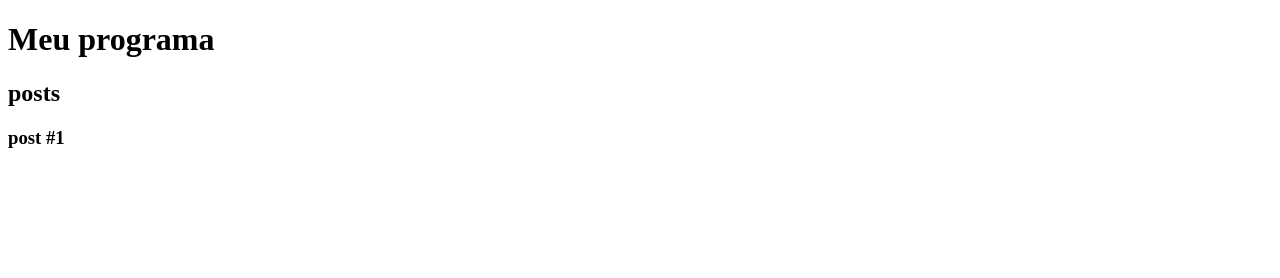
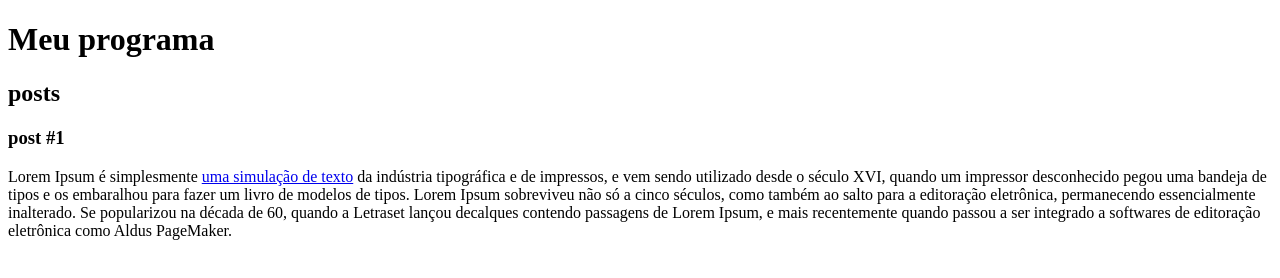
Before and after one commit to wesleyro/primeiroHTML, a plain HTML site: page paginaWeb/index.html in a window 1280 px wide. Drawn offline with Linux system fonts and the light colour scheme.

Commit message:
adicionando um texto

```diff
--- a/paginaWeb/index.html
+++ b/paginaWeb/index.html
@@ -16,6 +16,10 @@
                 <header>
                     <h3> post #1</h3>
                 </header>
+                <p>
+                    Lorem Ipsum é simplesmente <a href="https://www.linkedin.com/in/wesley-veiga-47757b197/" target="black">uma simulação de texto</a> da indústria tipográfica e de impressos, e vem sendo utilizado desde o século XVI, quando um impressor desconhecido pegou uma bandeja de tipos e os embaralhou para fazer um livro de modelos de tipos. Lorem Ipsum sobreviveu não só a cinco séculos, como também ao salto para a editoração eletrônica, permanecendo essencialmente inalterado. Se popularizou na década de 60, quando a Letraset lançou decalques contendo passagens de Lorem Ipsum, e mais recentemente quando passou a ser integrado a softwares de editoração eletrônica como Aldus PageMaker.
+
+                </p>
             </article>
         </section>
         <footer></footer>
```
Also changed, not shown: pagina web/index.html (deleted).
